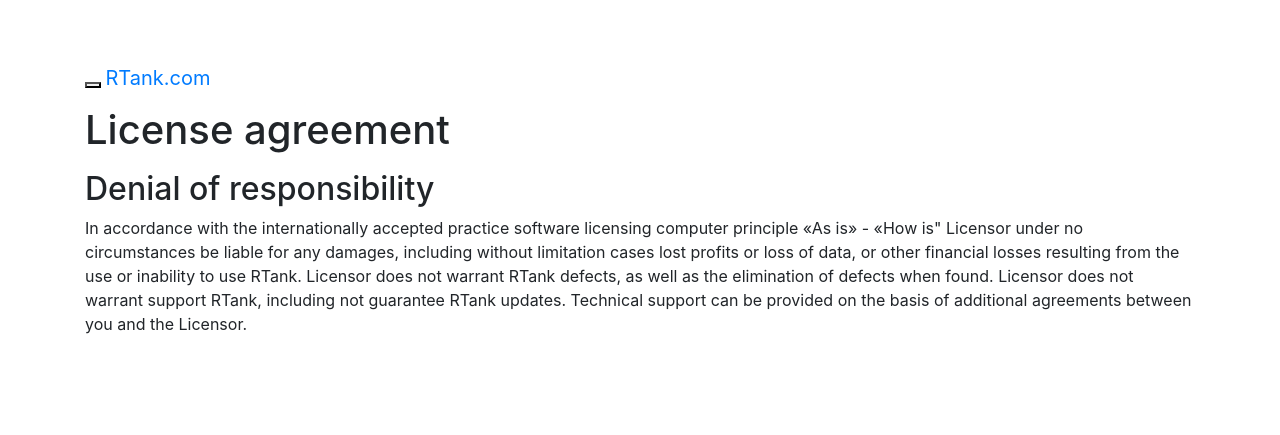
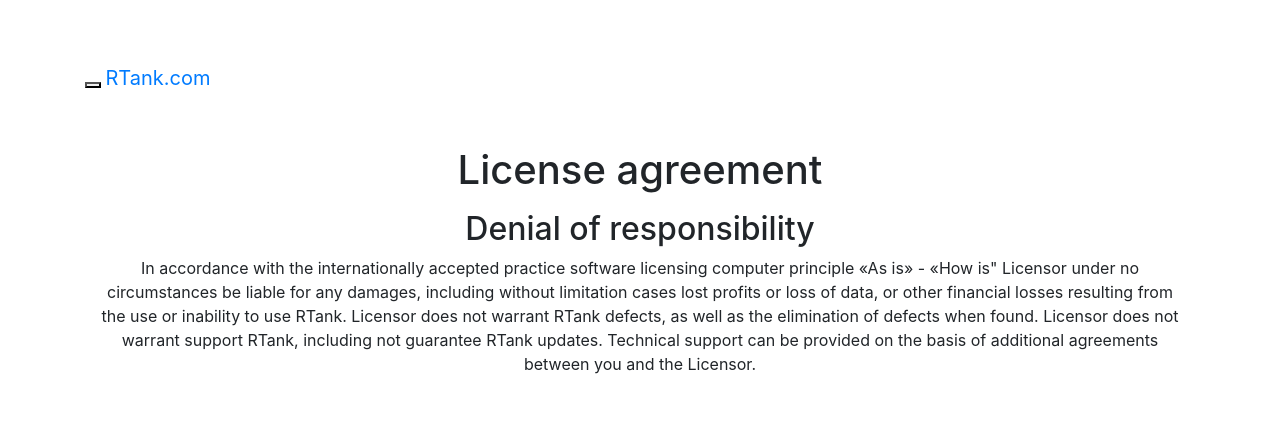
Before and after one commit to rasmadeus/rtank, a website: page views/license.html in a window 1280 px wide. Drawn offline with nearby package versions, Linux system fonts and the light colour scheme; files that its build step writes are made by us from their sources.

Commit message:
missing article style

```diff
--- a/public/css/style.css
+++ b/public/css/style.css
@@ -23,6 +23,11 @@ body {
     text-align: right;
 }
 
+.article_content {
+    padding: 40px 15px;
+    text-align: center;
+}
+
 .captcha_container {
     text-align: center;
 }
```
